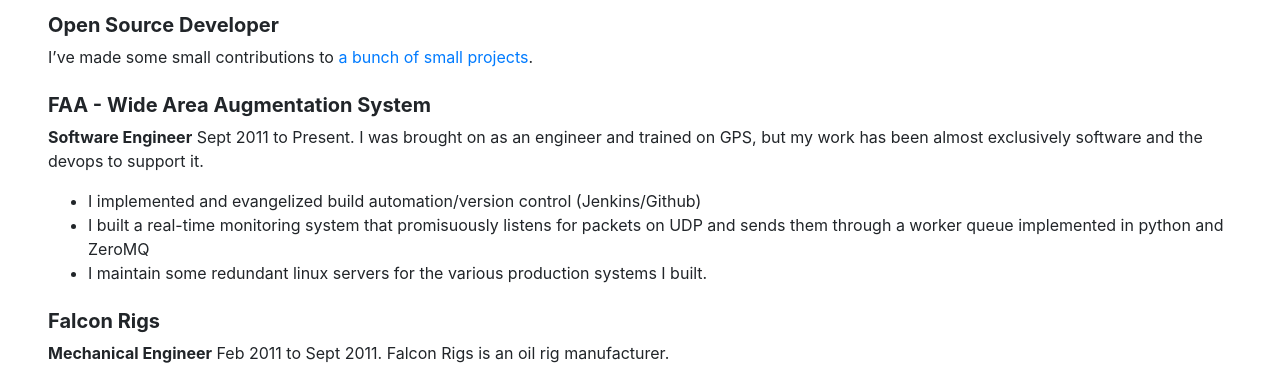
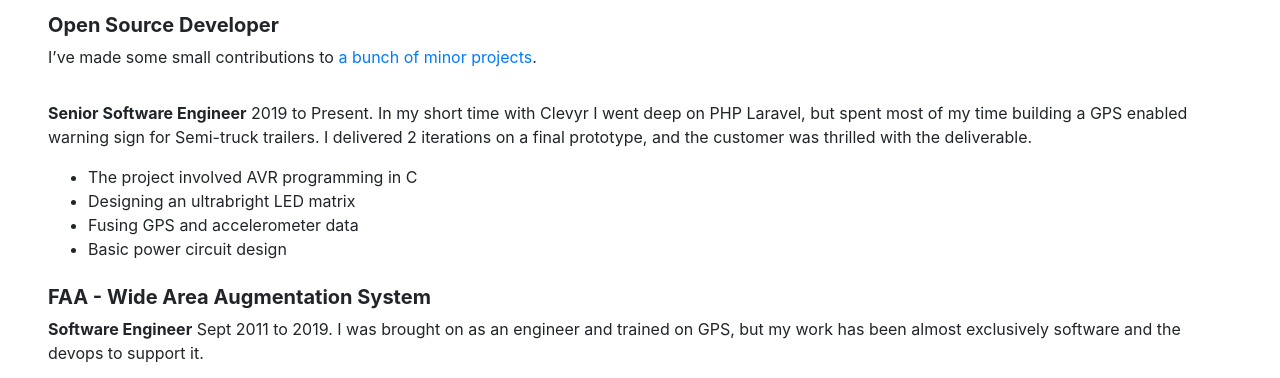
Before and after one commit to jhaubrich/resume, a plain HTML site: page index.html in a window 1280 px wide. Shown: the part 387-765 px from the top of the page. Drawn offline with nearby package versions, Linux system fonts and the light colour scheme.

Commit message:
Update index.html

```diff
--- a/index.html
+++ b/index.html
@@ -32,12 +32,26 @@
 
 <h3 id="opensourcedeveloper">Open Source Developer</h3>
 
-<p>I&#8217;ve made some small contributions to <a href="http://github.com/jhaubrich">a bunch of small
+<p>I&#8217;ve made some small contributions to <a href="http://github.com/jhaubrich">a bunch of minor
 projects</a>.</p>
+
+<h3 id="clevyr"> </h3>
+<p><strong>Senior Software Engineer</strong> 2019 to Present. In my short time with Clevyr
+I went deep on PHP Laravel, but spent most of my time building a GPS enabled warning sign
+for Semi-truck trailers. I delivered 2 iterations on a final prototype, and the customer was
+thrilled with the deliverable.
+</p>
+
+<ul>
+<li>The project involved AVR programming in C</li>
+<li>Designing an ultrabright LED matrix</li>
+<li>Fusing GPS and accelerometer data</li>
+<li>Basic power circuit design</li>
+</ul>
 
 <h3 id="faa-wideareaaugmentationsystem">FAA - Wide Area Augmentation System</h3>
 
-<p><strong>Software Engineer</strong> Sept 2011 to Present. I was brought on as an
+<p><strong>Software Engineer</strong> Sept 2011 to 2019. I was brought on as an
 engineer and trained on GPS, but my work has been almost exclusively
 software and the devops to support it.</p>
 
```
